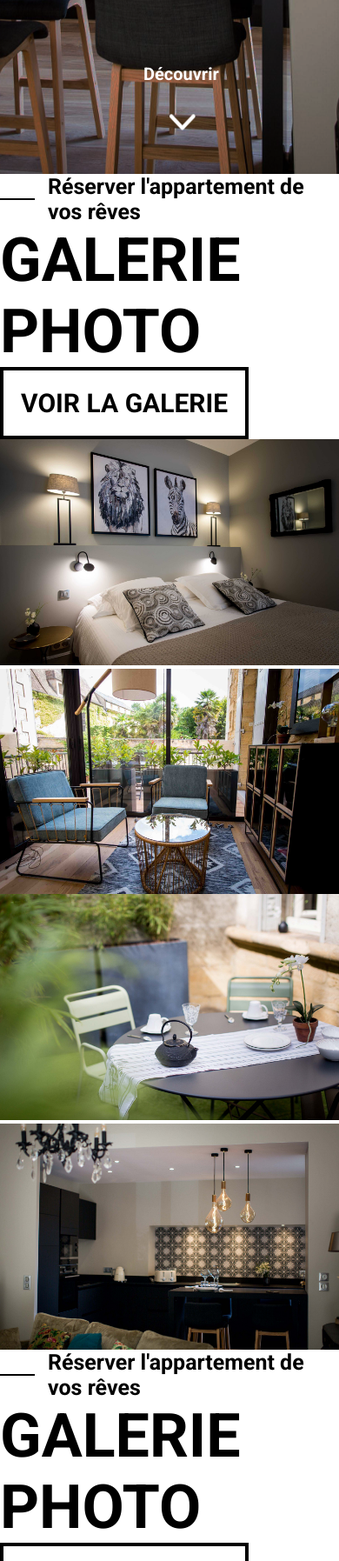
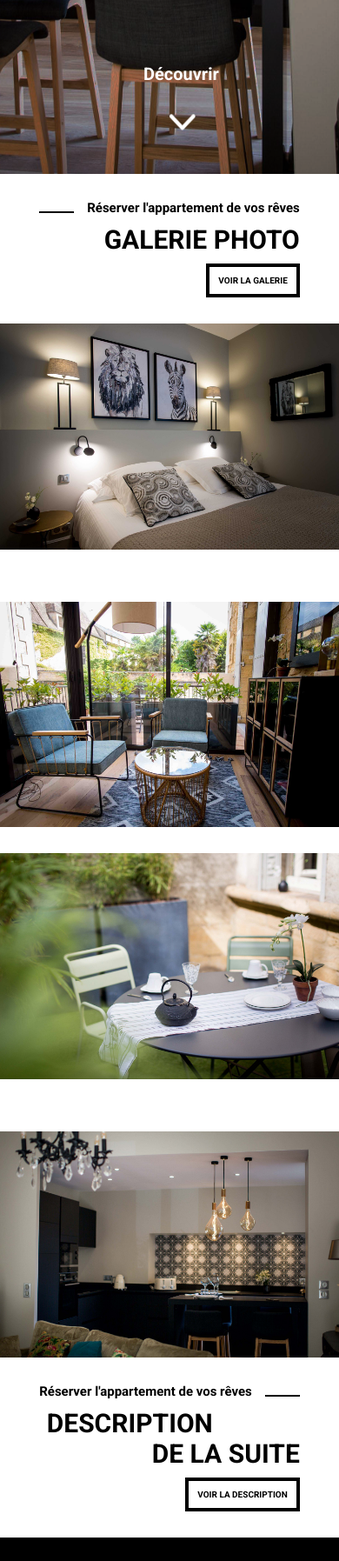
Before and after one commit to LeoPhilip33/lasuitedelisabeth, a PHP site: page / in a window 390 px wide. Shown: the part 644-2439 px from the top of the page at 87% size. Run offline with PHP 8.4, Linux system fonts and the light colour scheme.

Commit message:
responsive mobile

```diff
--- a/index/index.php
+++ b/index/index.php
@@ -26,6 +26,8 @@
         <div class="page2flex">
 
             <div class="flextaillepage2">
+                <div class="centrerflexpage2">
+                    <div>
                         <div class="flexgalerie">
                             <div class="flexflexgalerie" >
                                 <div class="barregalerie"></div>
@@ -34,6 +36,8 @@
                         </div>
                         <div class="txtgalerie Roboto" >GALERIE PHOTO</div>
                         <a href="#" ><input class="boutongalerie Roboto" type="button" value="VOIR LA GALERIE"></a>
+                    </div>
+                </div>
             </div>
             <div class="flextaillepage2">
                 <img class="limitationimgpage2" src="../images/1.jpg" alt="Fleche vers le bas pour changer de page">
@@ -59,16 +63,20 @@
             </div>
 
             <div class="flextaillepage2">
+                <div class="centrerflexpage2">
+                    <div>
                         <div class="flexgalerie">
+                            <div class="petittxtgalerie2 Roboto" > Réserver l'appartement de vos rêves </div>
                             <div class="flexflexgalerie" >
                                 <div class="barregalerie"></div>
                             </div>
-                    <div class="petittxtgalerie Roboto" > Réserver l'appartement de vos rêves </div>
                         </div>
-                <div class="txtgalerie Roboto" >GALERIE PHOTO</div>
-                <a href="#" ><input class="boutongalerie Roboto" type="button" value="VOIR LA GALERIE"></a>
+                        <div class="txtgalerie Roboto decalementgachepage2" >DESCRIPTION </div>
+                        <div class="txtgalerie Roboto" >DE LA SUITE</div>
+                        <a href="#" ><input class="boutongalerie Roboto" type="button" value="VOIR LA DESCRIPTION"></a>
                     </div>
-
+                </div>
+            </div>
         </div>
 
     </div>
--- a/index/styleindex.css
+++ b/index/styleindex.css
@@ -74,16 +74,12 @@ p{
     margin-left:-45px;
     margin-bottom: 10px;
 }
-.index2{
-
-}
 .flextaillepage2{
     margin:20px;
-    width:45%;
-    height:45%;
-    display: flex; /* contexte sur le parent */
-    flex-direction: column; /* direction d'affichage verticale */
-    justify-content: center; /* alignement vertical */
+    width:100%;
+    display: flex;
+    flex-direction: column;
+    justify-content: center;
 }
 .aUnstyle{
     text-decoration: none;
@@ -92,7 +88,6 @@ p{
 .page2flex{
     display:flex;
     width:100%;
-    justify-content: center;
 }
 .limitationimgpage2{
     width:100%;
@@ -105,6 +100,7 @@ p{
     border: solid 4px black;
     padding:20px;
     font-size:30px;
+    float:right;
 }
 .barregalerie{
     background-color:black;
@@ -121,9 +117,17 @@ p{
 }
 .txtgalerie{
     font-size:70px;
+    text-align: right;
 }
 .flexgalerie{
     display: flex; /* contexte sur le parent */
+}
+.decalementgachepage2{
+    margin-right:100px;
+}
+.centrerflexpage2{
+    display:flex;
+    justify-content: center;
 }
 .flexflexgalerie{
     display: flex; /* contexte sur le parent */
@@ -139,19 +143,6 @@ p{
 }
 .espacementpage2Desc{
     margin-right:150px;
-}
-
-@media only screen and (max-width: 950px) {
-    h1{
-        font-size:90px;
-    }
-
-    .page2flex{
-        display: inline-block;
-    }
-    .flextaillepage2{
-        width:100%;
-    }
 }
 
 @media only screen and (min-width: 300px) and (max-width: 950px) {
@@ -170,6 +161,42 @@ p{
         width:30px;
     }
     .flextaillepage2{
-        margin:0px;
+        width:100%;
+        margin: 0px;
+        margin-top:30px;
+        margin-bottom:30px;
+    }
+    .txtgalerie{
+        font-size:50px;
+    }
+    .page2flex{
+        display: inline-block;
+    }
+    .boutongalerie{
+        margin-top:10px;
+        font-size:15px;
+        padding:15px;
+    }
+    .petittxtgalerie{
+        margin-bottom: 10px;
+    }
+    .petittxtgalerie2{
+        margin-bottom: 10px;
     }
 }
+@media only screen and (min-width: 0px) and (max-width: 850px) {
+    .txtgalerie{
+        font-size: 30px;
+    }
+    .petittxtgalerie{
+        font-size: 15px;
+    }
+    .petittxtgalerie2{
+        font-size: 15px;
+    }
+    .boutongalerie{
+        margin-top:10px;
+        font-size:10px;
+        padding:10px;
+    }
+}
--- a/navbar/stylenavbar.css
+++ b/navbar/stylenavbar.css
@@ -159,7 +159,7 @@ a{
     }
 
     .menu-mobile.active{
-        height: 93vh;
+        height: 100vh;
         transition: .5s;
         display:block;
     }
```
Lines whose indentation alone changed are shown as unchanged.
